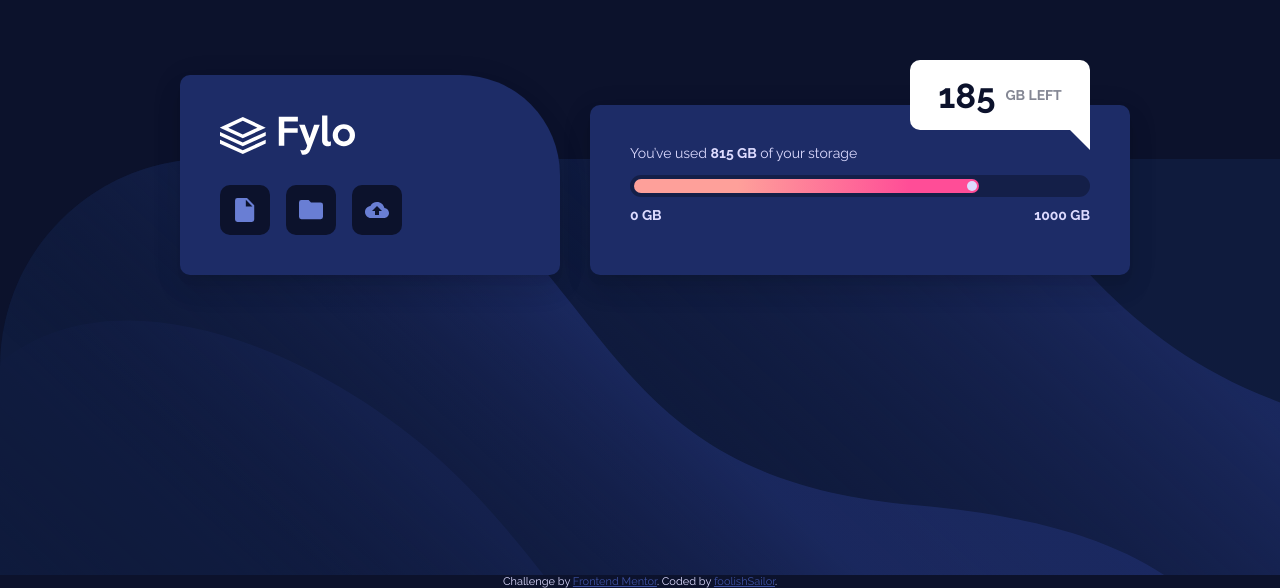
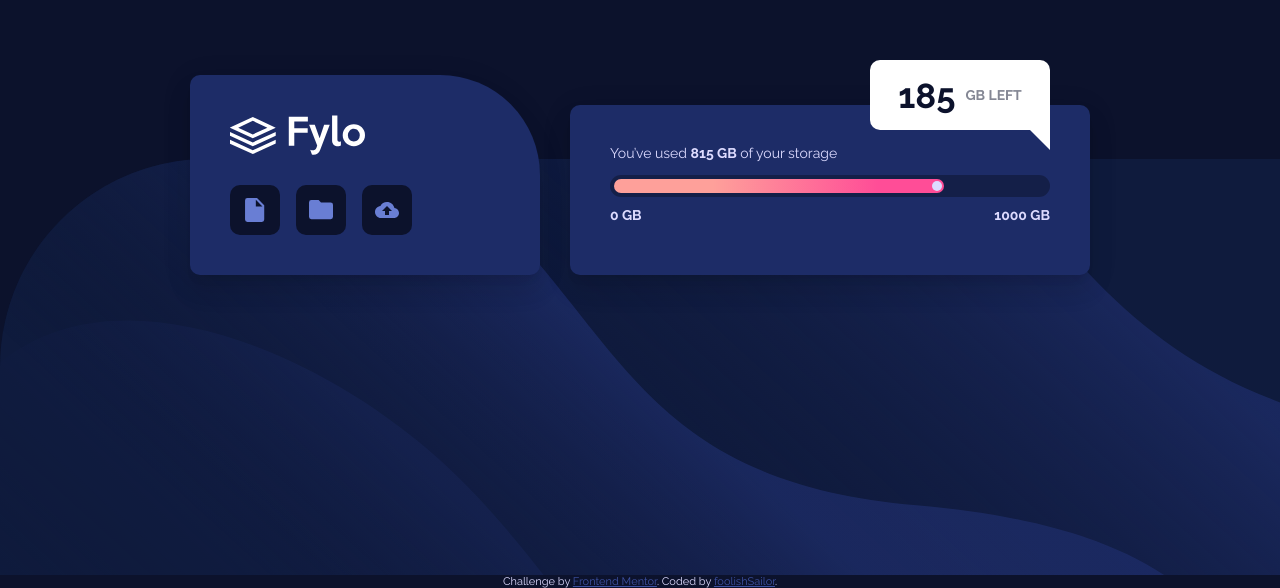
Before and after one commit to foolishsailor/fylo-data-storage-component-master, a plain HTML site: page index.html in a window 1280 px wide. Shown: the part 225-813 px from the top of the page. Drawn offline with Linux system fonts and the light colour scheme.

Commit message:
update position

```diff
--- a/index.scss
+++ b/index.scss
@@ -41,7 +41,7 @@ body {
   grid-gap: 30px;
   align-items: flex-end;
   height: 200px;
-  width: 920px;
+  width: 900px;
 
   @media (max-width: 775px) {
     grid-template-areas:
@@ -59,7 +59,7 @@ body {
 
 .Storage__control {
   grid-area: control;
-  width: 300px;
+  width: 270px;
   box-shadow: $box-shadow-16dp;
   background-color: $dark_blue;
 }
@@ -85,7 +85,7 @@ body {
 
 .Storage__meter {
   grid-area: meter;
-  width: 540px;
+  width: 520px;
 
   @media (max-width: 775px) {
     width: 100%;
```
Also changed, not shown: index.css.
